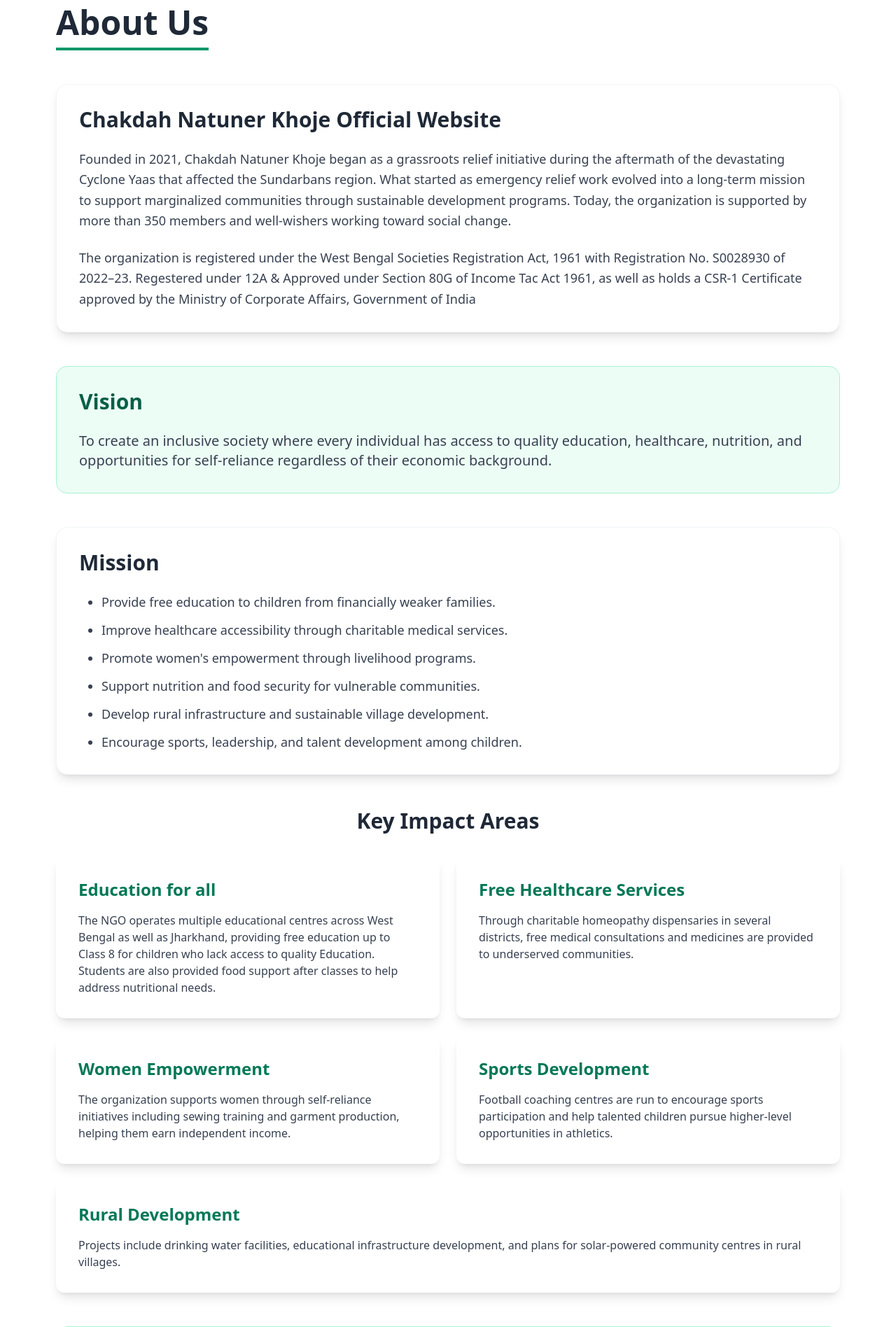
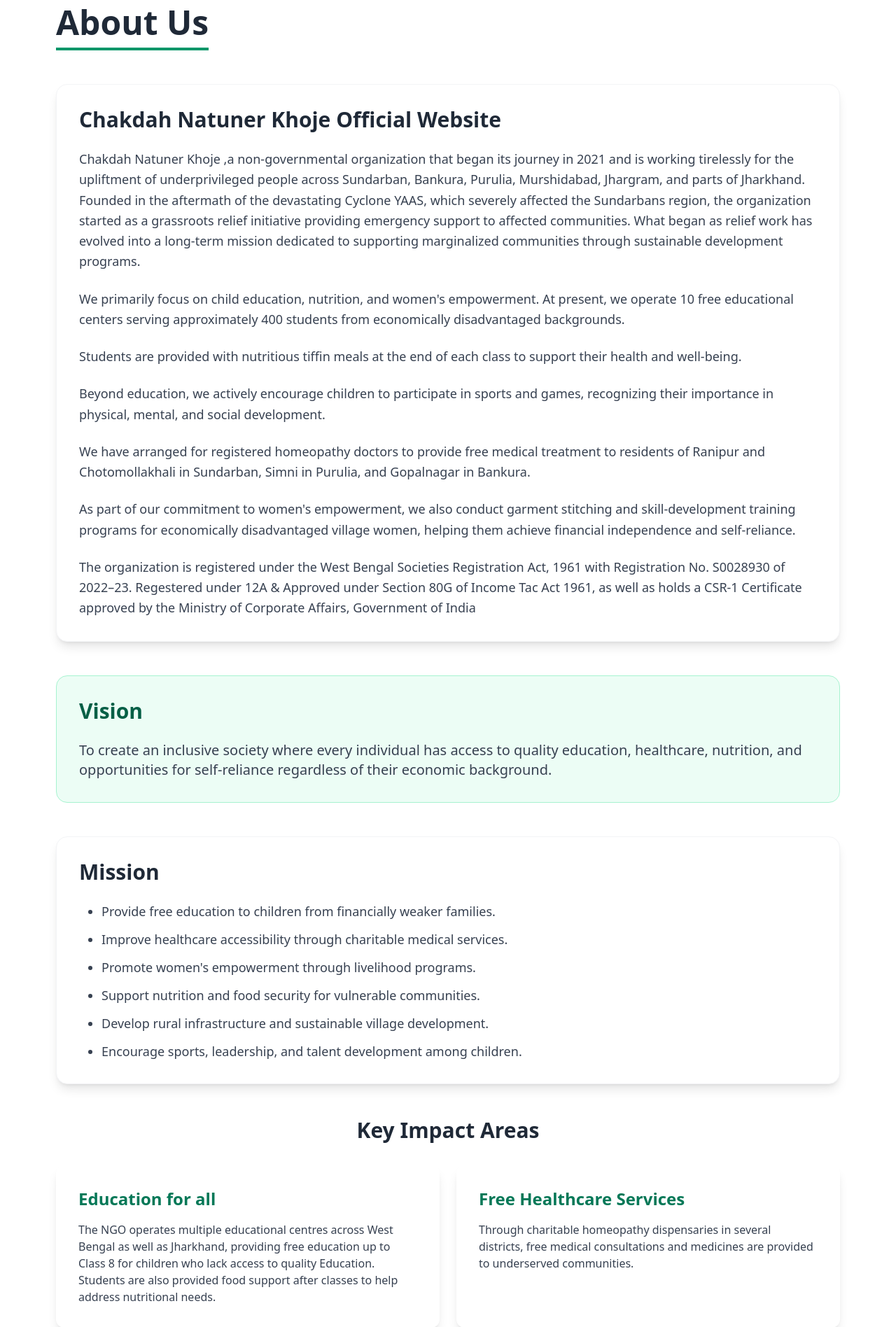
Before and after one commit to Rajarshisaha10/Natuner-khoje, a Flask app: page /about/ in a window 1280 px wide. Shown: the part 128-2024 px from the top of the page at 70% size. Run offline with Flask 3, Linux system fonts and the light colour scheme; some libraries are stand-ins or nearby versions.

Commit message:
fixed about

```diff
--- a/templates/about.html
+++ b/templates/about.html
@@ -3,7 +3,8 @@
 
 {% block content %}
 <section class="max-w-6xl mx-auto py-20 px-4">
-    <h1 class="text-4xl md:text-5xl font-bold mb-12 text-center text-gray-800 border-b-4 border-emerald-600 inline-block pb-3">
+    <h1
+        class="text-4xl md:text-5xl font-bold mb-12 text-center text-gray-800 border-b-4 border-emerald-600 inline-block pb-3">
         About Us
     </h1>
 
@@ -11,10 +12,44 @@
     <div class="bg-white p-8 rounded-2xl shadow-lg mb-12 border border-gray-100">
         <h2 class="text-3xl font-bold text-gray-800 mb-6">Chakdah Natuner Khoje Official Website</h2>
         <p class="text-lg text-gray-700 leading-relaxed mb-6">
-            Founded in 2021, Chakdah Natuner Khoje began as a grassroots relief initiative during the aftermath of the devastating Cyclone Yaas that affected the Sundarbans region. What started as emergency relief work evolved into a long-term mission to support marginalized communities through sustainable development programs. Today, the organization is supported by more than 350 members and well-wishers working toward social change.
+            Chakdah Natuner Khoje ,a non-governmental organization that began its journey in 2021 and is working
+            tirelessly for the upliftment of underprivileged people across Sundarban, Bankura, Purulia, Murshidabad,
+            Jhargram, and parts of Jharkhand. Founded in the aftermath of the devastating Cyclone YAAS, which severely
+            affected the Sundarbans region, the organization started as a grassroots relief initiative providing
+            emergency support to affected communities. What began as relief work has evolved into a long-term mission
+            dedicated to supporting marginalized communities through sustainable development programs.
         </p>
+
+        <p class="text-lg text-gray-700 leading-relaxed mb-6">
+            We primarily focus on child education, nutrition, and women's empowerment. At present, we operate 10 free
+            educational centers serving approximately 400 students from economically disadvantaged backgrounds.
+        </p>
+
+        <p class="text-lg text-gray-700 leading-relaxed mb-6">
+            Students are provided with nutritious tiffin meals at the end of each class to support their health and
+            well-being.
+        </p>
+
+        <p class="text-lg text-gray-700 leading-relaxed mb-6">
+            Beyond education, we actively encourage children to participate in sports and games, recognizing their
+            importance in physical, mental, and social development.
+        </p>
+
+        <p class="text-lg text-gray-700 leading-relaxed mb-6">
+            We have arranged for registered homeopathy doctors to provide free medical treatment to residents of Ranipur
+            and Chotomollakhali in Sundarban, Simni in Purulia, and Gopalnagar in Bankura.
+        </p>
+
         <p class="text-lg text-gray-700 leading-relaxed">
-            The organization is registered under the West Bengal Societies Registration Act, 1961 with Registration No. S0028930 of 2022–23. Regestered under 12A & Approved under Section 80G of Income Tac Act 1961, as well as holds a CSR-1 Certificate approved by the Ministry of Corporate Affairs, Government of India
+            As part of our commitment to women's empowerment, we also conduct garment stitching and skill-development
+            training programs for economically disadvantaged village women, helping them achieve financial independence
+            and self-reliance.
+        </p>
+        <br>
+        <p class="text-lg text-gray-700 leading-relaxed">
+            The organization is registered under the West Bengal Societies Registration Act, 1961 with Registration No.
+            S0028930 of 2022–23. Regestered under 12A & Approved under Section 80G of Income Tac Act 1961, as well as
+            holds a CSR-1 Certificate approved by the Ministry of Corporate Affairs, Government of India
         </p>
     </div>
 
@@ -22,7 +57,8 @@
     <div class="bg-emerald-50 p-8 rounded-2xl border border-emerald-200 mb-12">
         <h2 class="text-3xl font-bold text-emerald-800 mb-6">Vision</h2>
         <p class="text-xl text-gray-700">
-            To create an inclusive society where every individual has access to quality education, healthcare, nutrition, and opportunities for self-reliance regardless of their economic background.
+            To create an inclusive society where every individual has access to quality education, healthcare,
+            nutrition, and opportunities for self-reliance regardless of their economic background.
         </p>
     </div>
 
@@ -46,31 +82,37 @@
             <div class="bg-white p-8 rounded-xl shadow-lg">
                 <h3 class="text-2xl font-bold mb-4 text-emerald-700">Education for all</h3>
                 <p class="text-gray-700">
-                    The NGO operates multiple educational centres across West Bengal as well as Jharkhand, providing free education up to Class 8 for children who lack access to quality Education. Students are also provided food support after classes to help address nutritional needs.
+                    The NGO operates multiple educational centres across West Bengal as well as Jharkhand, providing
+                    free education up to Class 8 for children who lack access to quality Education. Students are also
+                    provided food support after classes to help address nutritional needs.
                 </p>
             </div>
             <div class="bg-white p-8 rounded-xl shadow-lg">
                 <h3 class="text-2xl font-bold mb-4 text-emerald-700">Free Healthcare Services</h3>
                 <p class="text-gray-700">
-                    Through charitable homeopathy dispensaries in several districts, free medical consultations and medicines are provided to underserved communities.
+                    Through charitable homeopathy dispensaries in several districts, free medical consultations and
+                    medicines are provided to underserved communities.
                 </p>
             </div>
             <div class="bg-white p-8 rounded-xl shadow-lg">
                 <h3 class="text-2xl font-bold mb-4 text-emerald-700">Women Empowerment</h3>
                 <p class="text-gray-700">
-                    The organization supports women through self-reliance initiatives including sewing training and garment production, helping them earn independent income.
+                    The organization supports women through self-reliance initiatives including sewing training and
+                    garment production, helping them earn independent income.
                 </p>
             </div>
             <div class="bg-white p-8 rounded-xl shadow-lg">
                 <h3 class="text-2xl font-bold mb-4 text-emerald-700">Sports Development</h3>
                 <p class="text-gray-700">
-                    Football coaching centres are run to encourage sports participation and help talented children pursue higher-level opportunities in athletics.
+                    Football coaching centres are run to encourage sports participation and help talented children
+                    pursue higher-level opportunities in athletics.
                 </p>
             </div>
             <div class="bg-white p-8 rounded-xl shadow-lg md:col-span-2">
                 <h3 class="text-2xl font-bold mb-4 text-emerald-700">Rural Development</h3>
                 <p class="text-gray-700">
-                    Projects include drinking water facilities, educational infrastructure development, and plans for solar-powered community centres in rural villages.
+                    Projects include drinking water facilities, educational infrastructure development, and plans for
+                    solar-powered community centres in rural villages.
                 </p>
             </div>
         </div>
@@ -87,7 +129,7 @@
             <li>Bankura</li>
             <li>Purulia</li>
             <li>Murshidabad</li>
-            <li>Nadia</li>
+            <li>Jhargram</li>
             <li>Pakur (Jharkhand)</li>
         </ul>
         <p class="text-lg text-gray-700 mt-4">
@@ -113,11 +155,12 @@
             </div>
             <div class="flex gap-6 p-4 border-l-4 border-emerald-500">
                 <div class="font-bold text-xl text-emerald-700 min-w-[120px]">2022</div>
-                <div class="text-lg text-gray-700">CSR-1 certification received</div>
+                <div class="text-lg text-gray-700">CSR-1 (2023-24) certification received</div>
             </div>
             <div class="flex gap-6 p-4 border-l-4 border-emerald-500">
                 <div class="font-bold text-xl text-emerald-700 min-w-[120px]">2023–Present</div>
-                <div class="text-lg text-gray-700">Expansion of education centres, healthcare services, and women empowerment programs across multiple districts</div>
+                <div class="text-lg text-gray-700">Expansion of education centres, healthcare services, and women
+                    empowerment programs across multiple districts</div>
             </div>
         </div>
     </div>
```
Also changed, not shown: db.sqlite3.
